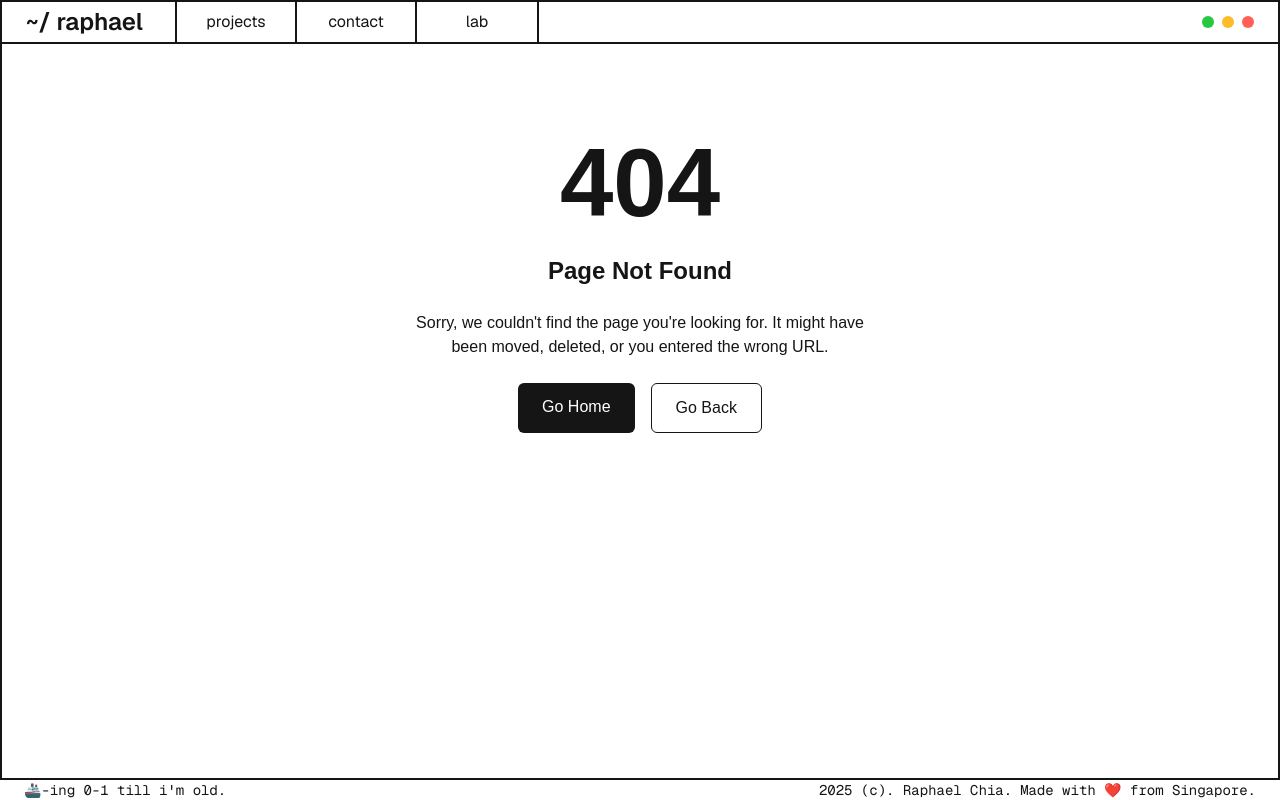
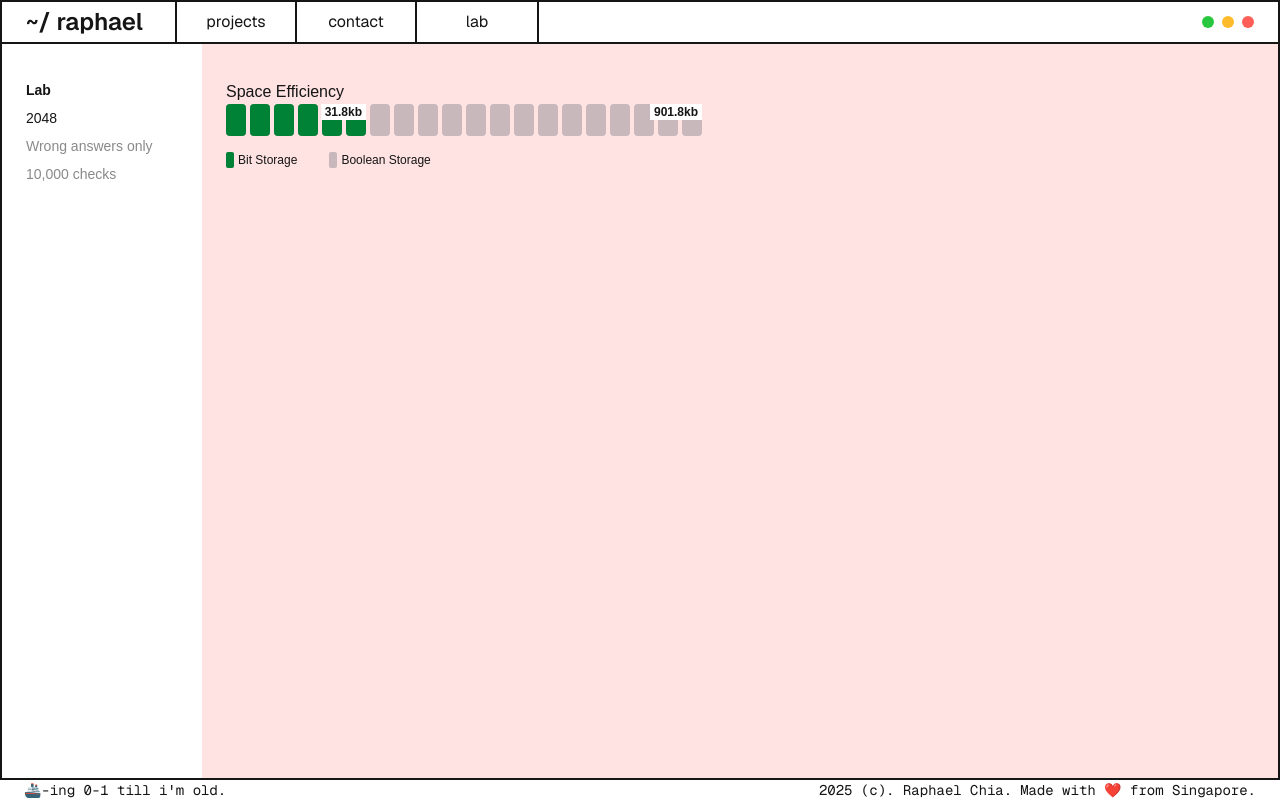
Before and after one commit to RaphaelChia/about-me, a Next.js app: page /lab/checks in a window 1280 px wide. Before the commit this address had no page. Built offline with nearby package versions, Linux system fonts and the light colour scheme.

Commit message:
#WIP checkbox stats placeholder

```diff
--- a/src/app/lab/2048/components/twozerofoureight.tsx
+++ b/src/app/lab/2048/components/twozerofoureight.tsx
@@ -233,7 +233,7 @@ const TwoZeroFourEight = () => {
             </Two048Context>
             <Button
               className="h-[33px] w-full flex-1 rounded-lg text-sm"
-              variant={'inverted'}
+              variant={'border'}
               onClick={startGame}
             >
               {gameStarted ? (
--- /dev/null
+++ b/src/app/lab/checks/components/checkbox-stats.tsx
@@ -0,0 +1,68 @@
+const TOTAL_BARS = 20;
+const BAR_WIDTH = 20;
+const BAR_HEIGHT = 32;
+const CheckboxStats = () => {
+  return (
+    <div className="flex items-center gap-3">
+      <div className="flex flex-col">
+        <span>Space Efficiency</span>
+
+        {/* Graph */}
+        <div
+          className="relative flex gap-1"
+          style={{
+            width: TOTAL_BARS * BAR_WIDTH + 4 * (TOTAL_BARS - 1),
+            height: BAR_HEIGHT,
+          }}
+        >
+          <div className="absolute flex gap-1">
+            {Array.from({ length: TOTAL_BARS }).map((_, index) => (
+              <div
+                style={{
+                  width: BAR_WIDTH,
+                  height: BAR_HEIGHT,
+                }}
+                key={index}
+                className="rounded-sm bg-foreground-neutral/30"
+              >
+                <div className="absolute right-0 bg-background px-1 text-xs font-semibold">
+                  901.8kb
+                </div>
+              </div>
+            ))}
+          </div>
+          <div className="absolute flex gap-1">
+            {Array.from({ length: 6 }).map((_, index) => (
+              <div
+                key={index}
+                style={{
+                  width: BAR_WIDTH,
+                  height: BAR_HEIGHT,
+                }}
+                className="rounded-sm bg-green-700"
+              >
+                <div className="absolute right-0 bg-background px-1 text-xs font-semibold">
+                  31.8kb
+                </div>
+              </div>
+            ))}
+          </div>
+        </div>
+
+        {/* Legend */}
+        <div className="mt-4 flex items-center gap-8 text-xs">
+          <div className="flex items-center gap-1">
+            <div className="h-4 w-2 shrink-0 rounded-[2px] bg-green-700"></div>
+            <div className="">Bit Storage</div>
+          </div>
+          <div className="flex items-center gap-1">
+            <div className="h-4 w-2 shrink-0 rounded-[2px] bg-foreground-neutral/30"></div>
+            <div className="">Boolean Storage</div>
+          </div>
+        </div>
+      </div>
+    </div>
+  );
+};
+
+export default CheckboxStats;
--- /dev/null
+++ b/src/app/lab/checks/components/checkbox.tsx
@@ -0,0 +1,7 @@
+export const CheckboxRow = () => {
+  return <div></div>;
+};
+
+export const CheckboxSingle = () => {
+  return <div></div>;
+};
--- /dev/null
+++ b/src/app/lab/checks/page.tsx
@@ -0,0 +1,13 @@
+import { CheckboxRow } from '@/app/lab/checks/components/checkbox';
+import CheckboxStats from '@/app/lab/checks/components/checkbox-stats';
+
+const Page = () => {
+  return (
+    <div className="pad-x-page pad-y-page w-full bg-red-100">
+      <CheckboxStats />
+      <CheckboxRow />
+    </div>
+  );
+};
+
+export default Page;
--- a/src/app/lab/components/contents-sidebar.tsx
+++ b/src/app/lab/components/contents-sidebar.tsx
@@ -55,6 +55,13 @@ const contentItems: ContentItem[] = [
     id: 'chat',
     title: 'Wrong answers only',
     href: '/lab/chat',
+    underConstruction: true,
+  },
+  {
+    type: 'link',
+    id: 'checks',
+    title: '10,000 checks',
+    href: '/lab/checks',
     underConstruction: true,
   },
 ];
```
